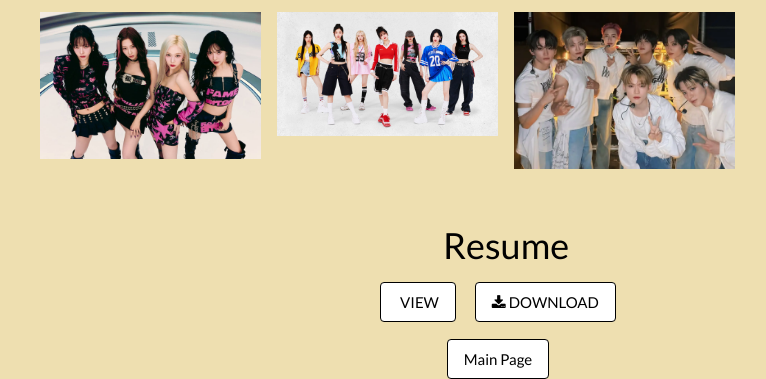
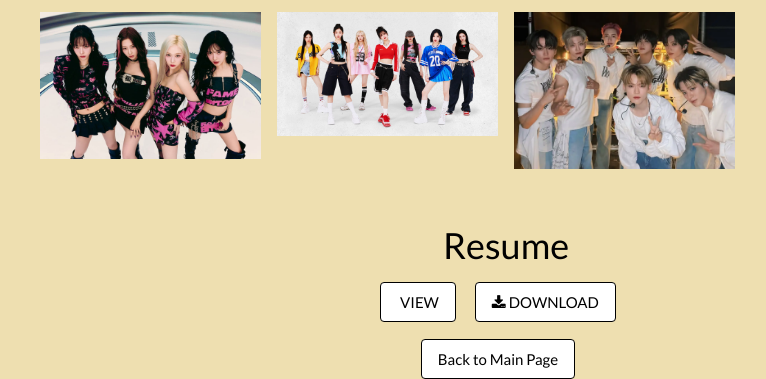
Before and after one commit to JHao0313/Code-Project, a plain HTML site: page PersonalInfo.html in a window 1280 px wide. Shown: the part 3688-4067 px from the top of the page, without its empty margins (134-900 px from the left). Drawn offline with nearby package versions, Linux system fonts and the light colour scheme.

Commit message:
Update PersonalInfo.html

```diff
--- a/PersonalInfo.html
+++ b/PersonalInfo.html
@@ -138,7 +138,7 @@
         <i class="fa fa-download"></i> DOWNLOAD</a>
     </div>
     <div class="w3-center w3-container">
-        <a href="index.html" class="w3-button w3-round w3-border w3-border-black w3-hover-white w3-hover-border-red w3-margin-right" style="background-color: white;">Main Page</a>
+        <a href="index.html" class="w3-button w3-round w3-border w3-border-black w3-hover-white w3-hover-border-red w3-margin-right" style="background-color: white;">Back to Main Page</a>
     </div>
 </body>
 </html>
```
